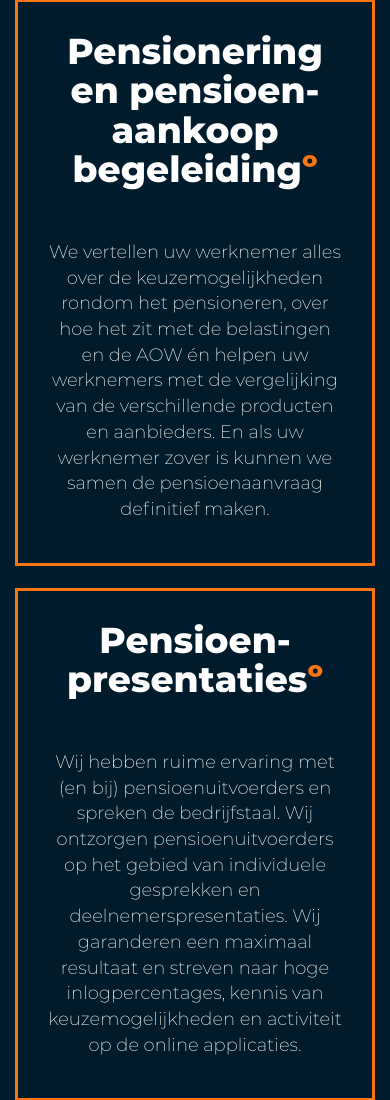
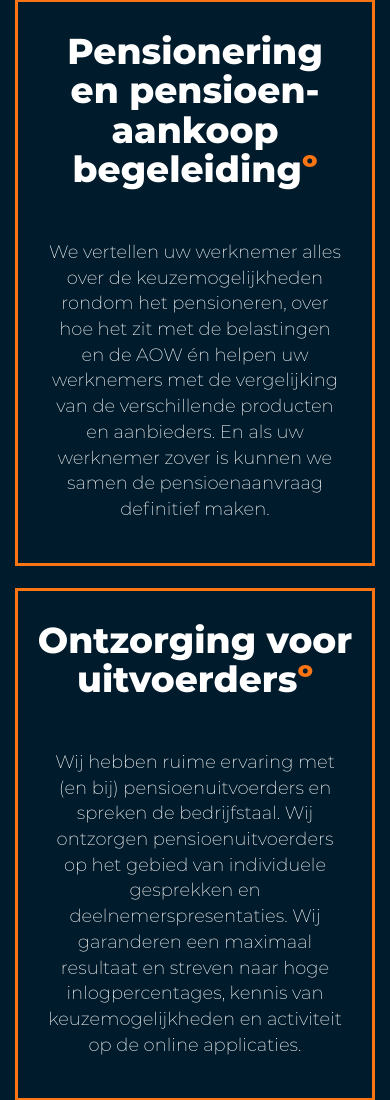
Before and after one commit to IvoJongmans/EasyPension, a PHP site: page /diensten.html in a window 390 px wide. Shown: the part 1550-2650 px from the top of the page. Run offline with PHP 8.4, Linux system fonts and the light colour scheme.

Commit message:
changed h1 layout

```diff
--- a/diensten.css
+++ b/diensten.css
@@ -8,63 +8,6 @@
     src: url("MonteserratExtraBold/Montserrat-ExtraLight.otf") format("opentype");
 }
 
-/* .gridcontainer {
-    display: grid;
-    grid-template-columns: 175px 1fr 1fr 175px;
-    grid-template-rows: max-content;
-    grid-column-gap: 15px;
-    grid-row-gap: 15px;
-    grid-template-areas:
-        ". box1 box2 ."
-        ". box3 box4 ."
-        ". box5 box6 ."
-        ". box7 box8 ."
-}
-
-.box1 {
-    grid-area: box1;
-    border: 3px solid #FB7612;
-}
-
-.box2 {
-    grid-area: box2;
-    background-image: url("./personaladvice.jfif");
-    border: 3px solid #FB7612;
-}
-
-.box3 {
-    grid-area: box3;
-    background-image: url("./personaladvice.jfif");
-    border: 3px solid #FB7612;
-}
-
-.box4 {
-    grid-area: box4;
-    border: 3px solid #FB7612;
-}
-
-.box5 {
-    grid-area: box5;
-    border: 3px solid #FB7612;
-}
-
-.box6 {
-    grid-area: box6;
-    background-image: url("./personaladvice.jfif");
-    border: 3px solid #FB7612;
-}
-
-.box7 {
-    grid-area: box7;
-    background-image: url("./personaladvice.jfif");
-    border: 3px solid #FB7612;
-}
-
-.box8 {
-    grid-area: box8;
-    border: 3px solid #FB7612;
-} */
-
 .row {
     display: -webkit-flex;
     display: -moz-flex;
@@ -72,8 +15,8 @@
     display: -o-flex;
     display: flex;
     margin-bottom: 20px;
-    /* flex-wrap: wrap; */
   }
+
   .row > [class*='col-'] {
     display: flex;
     flex-direction: row;
@@ -156,15 +99,18 @@ hr {
     border: 3px solid #FB7612;
 }
 
-@media only screen and (max-width:992px) {
+@media only screen and (max-width:1199px) {
     .pensioenpresentaties {
-        display: none;
-    }
-    .pensioenaankoop {
         display: none;
     }
     .pensioenpresentatieskort {
         display: block;
+    }
+}
+
+@media only screen and (max-width:992px) {
+    .pensioenaankoop {
+        display: none;
     }
     .pensioenaankoopkort {
         display: block;
--- a/diensten.html
+++ b/diensten.html
@@ -201,9 +201,7 @@
                 <div class="boxtext">
 
 
-                        <h1 class="text-center pensioenpresentaties" style="font-weight: bolder">Ontzorging voor uitvoerders<span
-                                class="celsius">º</span></h1>
-                        <h1 class="text-center pensioenpresentatieskort" style="font-weight: bolder">Pensioen-<br>presentaties<span
+                        <h1 class="text-center" style="font-weight: bolder">Ontzorging voor uitvoerders<span
                                 class="celsius">º</span></h1>
                         <p class="text-center" style="padding:30px;">
                             Wij hebben ruime ervaring met (en bij) pensioenuitvoerders en spreken de bedrijfstaal. Wij
```
